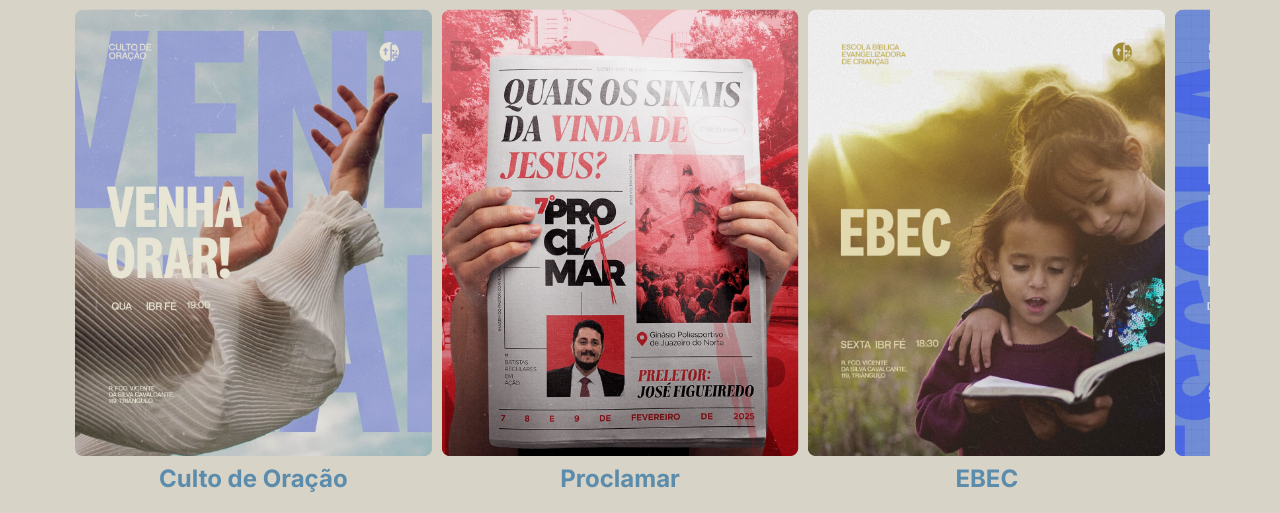
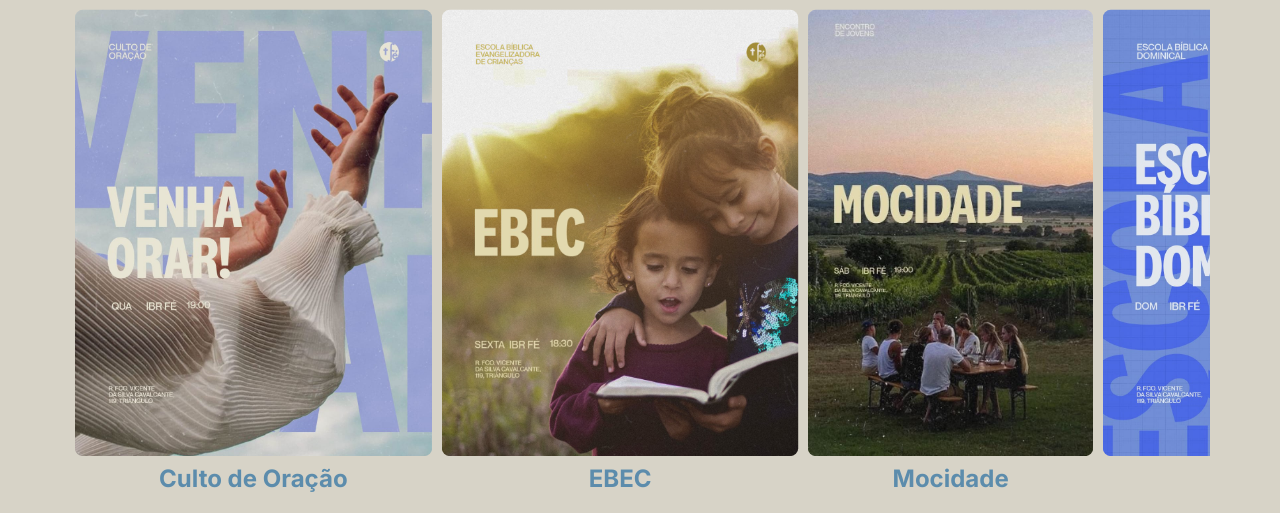
Before and after one commit to DaviOliverFront/Projeto-IBF, a plain HTML site: page IBR fé/index.html in a window 1280 px wide. Shown: the part 731-1244 px from the top of the page. Drawn offline with nearby package versions, Linux system fonts and the light colour scheme.

Commit message:
img mocidade

```diff
--- a/IBR fé/index.html
+++ b/IBR fé/index.html
@@ -49,12 +49,12 @@
                         <figcaption> Culto de Oração </figcaption>
                 </figure>
                     <figure class="transition">
-                        <img src="Proclamar.jpeg" alt="">
-                            <figcaption> Proclamar </figcaption>
+                        <img src="EBEC.jpeg" alt="">
+                            <figcaption> EBEC </figcaption>
                     </figure>
                     <figure class="transition">
-                        <img src="EBEC.jpeg" alt="">
-                            <figcaption> EBEC </figcaption>
+                        <img src="Mocidade.jpeg" alt="">
+                            <figcaption> Mocidade </figcaption>
                     </figure>
                         <figure class="transition">
                             <img src="EBD.jpeg" alt="">
```
